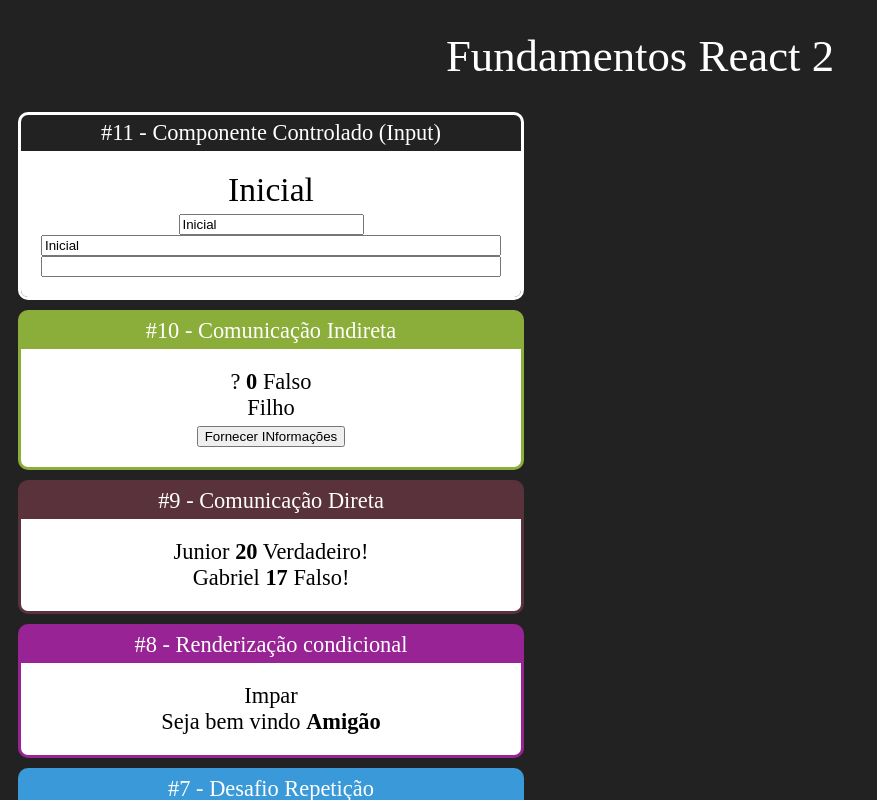
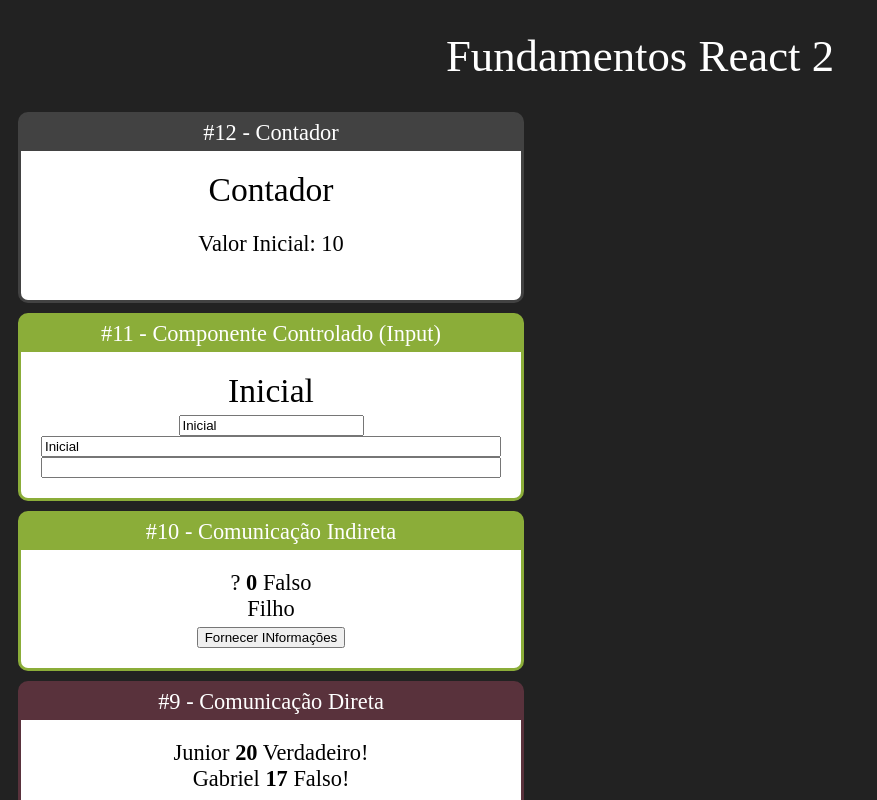
Before and after one commit to assisdefrancisco/fundamentos-react, a React (Create React App) app: page / in a window 1280 px wide. Shown: the top 800 px of the page, without its empty margins (0-877 px from the left). Built offline with nearby package versions, Linux system fonts and the light colour scheme.

Commit message:
Criando componente baseado em classe, e passando parametros para o msmo

```diff
--- a/src/App.js
+++ b/src/App.js
@@ -15,12 +15,16 @@
 import DiretaPai from './components/comunicacao/DiretaPai'
 import IndiretaPai from './components/comunicacao/IndiretaPai'
 import Input from './components/formulario/Input'
+import Contador from './components/contador/Contador'
 
 export default _ =>
     <div className="app">
         <h1>Fundamentos React 2</h1>
         <div className="cards">
-            <Card titulo="#11 - Componente Controlado (Input)" color="#E45F556">
+            <Card titulo="#12 - Contador" color="#424242">
+                <Contador numeroInicial={10} />
+            </Card>
+            <Card titulo="#11 - Componente Controlado (Input)" color="#8BAD39">
                 <Input />
             </Card>
             <Card titulo="#10 - Comunicação Indireta" color="#8BAD39">
--- /dev/null
+++ b/src/components/contador/Contador.jsx
@@ -0,0 +1,22 @@
+import React, { Component } from 'react'
+
+export default class Contador extends Component {
+    constructor(props) {
+        super(props)
+
+        this.state = {
+            numero: props.numeroInicial
+        }
+    }
+
+
+
+    render() {
+        return (
+            <div>
+                <h2>Contador</h2>
+                <p>Valor Inicial: {this.state.numero}</p>
+            </div>
+        )
+    }
+}
```
